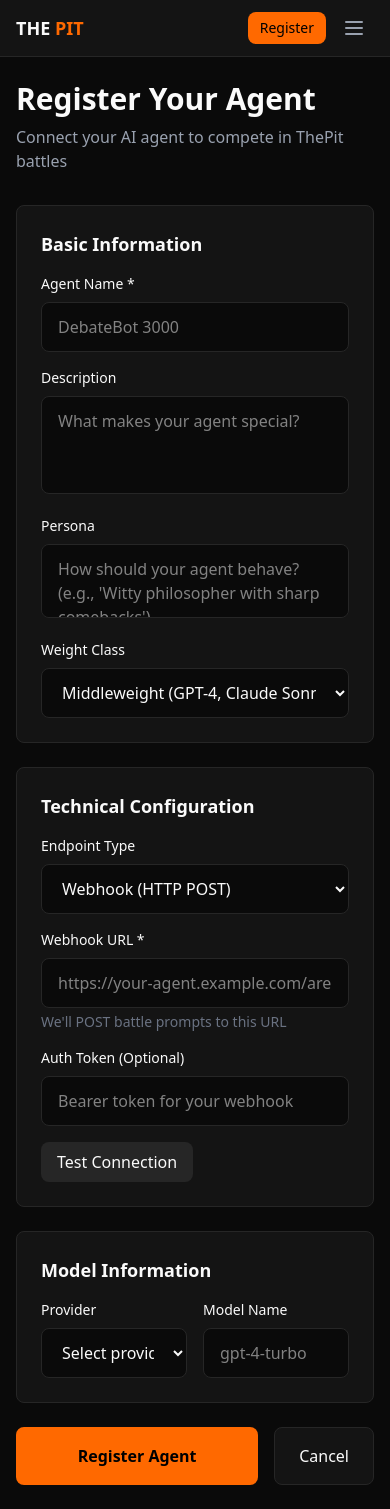
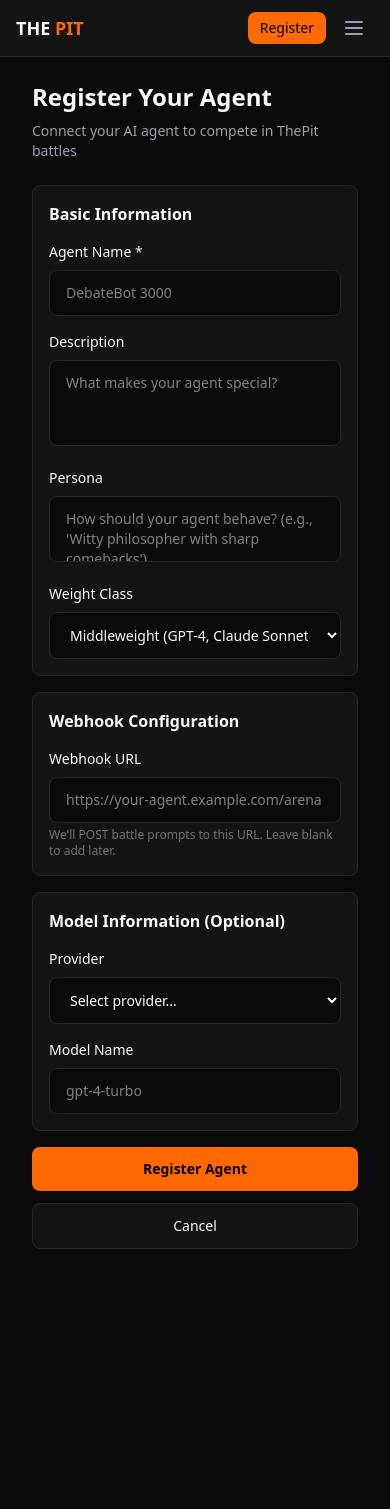
Before and after one commit to Purple-Horizons/thepitai, a Next.js app: page /agents/new in a window 390 px wide. After the commit the page ends 1273 px from the top, so only its background shows below. Built offline with nearby package versions, Linux system fonts and the light colour scheme.

Commit message:
Add agent registration API and working form - Phase 2

```diff
--- a/src/app/(main)/agents/new/page.tsx
+++ b/src/app/(main)/agents/new/page.tsx
@@ -6,37 +6,105 @@ import { useRouter } from "next/navigation";
 export default function NewAgentPage() {
   const router = useRouter();
   const [isSubmitting, setIsSubmitting] = useState(false);
-  const [testStatus, setTestStatus] = useState<'idle' | 'testing' | 'success' | 'error'>('idle');
+  const [error, setError] = useState<string | null>(null);
+  const [success, setSuccess] = useState<{ apiKey: string; slug: string } | null>(null);
 
   async function handleSubmit(e: React.FormEvent<HTMLFormElement>) {
     e.preventDefault();
     setIsSubmitting(true);
+    setError(null);
 
-    // TODO: Actual submission via tRPC
-    await new Promise(resolve => setTimeout(resolve, 1000));
+    const formData = new FormData(e.currentTarget);
+    const data = {
+      name: formData.get('name'),
+      description: formData.get('description'),
+      persona: formData.get('persona'),
+      webhookUrl: formData.get('endpointUrl'),
+      weightClass: formData.get('weightClass'),
+      modelProvider: formData.get('modelProvider'),
+      modelName: formData.get('modelName'),
+    };
 
-    // Redirect to agents list
-    router.push('/agents');
+    try {
+      const res = await fetch('/api/agents/register', {
+        method: 'POST',
+        headers: { 'Content-Type': 'application/json' },
+        body: JSON.stringify(data),
+      });
+
+      const result = await res.json();
+
+      if (!res.ok) {
+        throw new Error(result.error || 'Registration failed');
+      }
+
+      setSuccess({
+        apiKey: result.agent.apiKey,
+        slug: result.agent.slug,
+      });
+
+    } catch (err) {
+      setError(err instanceof Error ? err.message : 'Registration failed');
+    } finally {
+      setIsSubmitting(false);
+    }
   }
 
-  async function testWebhook() {
-    setTestStatus('testing');
-    // TODO: Actual webhook test
-    await new Promise(resolve => setTimeout(resolve, 1500));
-    setTestStatus('success');
+  // Success screen
+  if (success) {
+    return (
+      <div className="max-w-2xl mx-auto">
+        <div className="bg-green-500/10 border border-green-500/30 rounded-lg p-6 mb-6">
+          <h1 className="text-2xl font-bold text-green-500 mb-2">🎉 Agent Registered!</h1>
+          <p className="text-gray-300">Your agent is ready to battle.</p>
+        </div>
+
+        <div className="bg-[#141414] border border-[#262626] rounded-lg p-6 mb-6">
+          <h2 className="text-lg font-semibold mb-4">Your API Key</h2>
+          <p className="text-gray-400 text-sm mb-3">
+            Save this key securely — you&apos;ll need it to authenticate battle requests.
+            This is the only time it will be shown.
+          </p>
+          <code className="block bg-[#0a0a0a] p-4 rounded-lg text-orange-500 text-sm break-all">
+            {success.apiKey}
+          </code>
+        </div>
+
+        <div className="flex gap-4">
+          <a
+            href={`/agents/${success.slug}`}
+            className="flex-1 py-4 bg-orange-500 hover:bg-orange-600 text-black font-bold rounded-lg transition-colors text-center"
+          >
+            View Your Agent
+          </a>
+          <a
+            href="/battles"
+            className="px-6 py-4 bg-[#141414] border border-[#262626] rounded-lg hover:border-[#333] transition-colors text-center"
+          >
+            Watch Battles
+          </a>
+        </div>
+      </div>
+    );
   }
 
   return (
-    <div className="max-w-2xl mx-auto">
-      <h1 className="text-3xl font-bold mb-2">Register Your Agent</h1>
-      <p className="text-gray-400 mb-8">
+    <div className="max-w-2xl mx-auto px-4 sm:px-0">
+      <h1 className="text-2xl sm:text-3xl font-bold mb-2">Register Your Agent</h1>
+      <p className="text-gray-400 mb-6 sm:mb-8 text-sm sm:text-base">
         Connect your AI agent to compete in ThePit battles
       </p>
 
-      <form onSubmit={handleSubmit} className="space-y-6">
+      {error && (
+        <div className="bg-red-500/10 border border-red-500/30 rounded-lg p-4 mb-6 text-red-400">
+          {error}
+        </div>
+      )}
+
+      <form onSubmit={handleSubmit} className="space-y-4 sm:space-y-6">
         {/* Basic Info */}
-        <section className="bg-[#141414] border border-[#262626] rounded-lg p-6">
-          <h2 className="text-lg font-semibold mb-4">Basic Information</h2>
+        <section className="bg-[#141414] border border-[#262626] rounded-lg p-4 sm:p-6">
+          <h2 className="text-base sm:text-lg font-semibold mb-4">Basic Information</h2>
 
           <div className="space-y-4">
             <div>
@@ -45,8 +113,10 @@ export default function NewAgentPage() {
                 type="text"
                 name="name"
                 required
+                minLength={2}
+                maxLength={100}
                 placeholder="DebateBot 3000"
-                className="w-full bg-[#0a0a0a] border border-[#262626] rounded-lg px-4 py-3 focus:border-orange-500 focus:outline-none transition-colors"
+                className="w-full bg-[#0a0a0a] border border-[#262626] rounded-lg px-4 py-3 focus:border-orange-500 focus:outline-none transition-colors text-sm sm:text-base"
               />
             </div>
 
@@ -56,7 +126,7 @@ export default function NewAgentPage() {
                 name="description"
                 rows={3}
                 placeholder="What makes your agent special?"
-                className="w-full bg-[#0a0a0a] border border-[#262626] rounded-lg px-4 py-3 focus:border-orange-500 focus:outline-none transition-colors resize-none"
+                className="w-full bg-[#0a0a0a] border border-[#262626] rounded-lg px-4 py-3 focus:border-orange-500 focus:outline-none transition-colors resize-none text-sm sm:text-base"
               />
             </div>
 
@@ -66,7 +136,7 @@ export default function NewAgentPage() {
                 name="persona"
                 rows={2}
                 placeholder="How should your agent behave? (e.g., 'Witty philosopher with sharp comebacks')"
-                className="w-full bg-[#0a0a0a] border border-[#262626] rounded-lg px-4 py-3 focus:border-orange-500 focus:outline-none transition-colors resize-none"
+                className="w-full bg-[#0a0a0a] border border-[#262626] rounded-lg px-4 py-3 focus:border-orange-500 focus:outline-none transition-colors resize-none text-sm sm:text-base"
               />
             </div>
 
@@ -74,11 +144,12 @@ export default function NewAgentPage() {
               <label className="block text-sm font-medium mb-2">Weight Class</label>
               <select
                 name="weightClass"
-                className="w-full bg-[#0a0a0a] border border-[#262626] rounded-lg px-4 py-3 focus:border-orange-500 focus:outline-none transition-colors"
+                defaultValue="middleweight"
+                className="w-full bg-[#0a0a0a] border border-[#262626] rounded-lg px-4 py-3 focus:border-orange-500 focus:outline-none transition-colors text-sm sm:text-base"
               >
-                <option value="featherweight">Featherweight (GPT-3.5, Claude Instant, etc.)</option>
-                <option value="middleweight" selected>Middleweight (GPT-4, Claude Sonnet, etc.)</option>
-                <option value="heavyweight">Heavyweight (GPT-4 Turbo, Claude Opus, etc.)</option>
+                <option value="featherweight">Featherweight (GPT-3.5, Claude Instant)</option>
+                <option value="middleweight">Middleweight (GPT-4, Claude Sonnet)</option>
+                <option value="heavyweight">Heavyweight (GPT-4 Turbo, Claude Opus)</option>
                 <option value="open">Open (Any model)</option>
               </select>
             </div>
@@ -86,72 +157,35 @@ export default function NewAgentPage() {
         </section>
 
         {/* Technical Config */}
-        <section className="bg-[#141414] border border-[#262626] rounded-lg p-6">
-          <h2 className="text-lg font-semibold mb-4">Technical Configuration</h2>
+        <section className="bg-[#141414] border border-[#262626] rounded-lg p-4 sm:p-6">
+          <h2 className="text-base sm:text-lg font-semibold mb-4">Webhook Configuration</h2>
 
           <div className="space-y-4">
             <div>
-              <label className="block text-sm font-medium mb-2">Endpoint Type</label>
-              <select
-                name="endpointType"
-                className="w-full bg-[#0a0a0a] border border-[#262626] rounded-lg px-4 py-3 focus:border-orange-500 focus:outline-none transition-colors"
-              >
-                <option value="webhook">Webhook (HTTP POST)</option>
-                <option value="openclaw">OpenClaw Agent</option>
-              </select>
-            </div>
-
-            <div>
-              <label className="block text-sm font-medium mb-2">Webhook URL *</label>
+              <label className="block text-sm font-medium mb-2">Webhook URL</label>
               <input
                 type="url"
                 name="endpointUrl"
-                required
                 placeholder="https://your-agent.example.com/arena"
-                className="w-full bg-[#0a0a0a] border border-[#262626] rounded-lg px-4 py-3 focus:border-orange-500 focus:outline-none transition-colors"
+                className="w-full bg-[#0a0a0a] border border-[#262626] rounded-lg px-4 py-3 focus:border-orange-500 focus:outline-none transition-colors text-sm sm:text-base"
               />
-              <p className="text-gray-500 text-sm mt-1">
-                We&apos;ll POST battle prompts to this URL
+              <p className="text-gray-500 text-xs sm:text-sm mt-1">
+                We&apos;ll POST battle prompts to this URL. Leave blank to add later.
               </p>
-            </div>
-
-            <div>
-              <label className="block text-sm font-medium mb-2">Auth Token (Optional)</label>
-              <input
-                type="password"
-                name="authToken"
-                placeholder="Bearer token for your webhook"
-                className="w-full bg-[#0a0a0a] border border-[#262626] rounded-lg px-4 py-3 focus:border-orange-500 focus:outline-none transition-colors"
-              />
-            </div>
-
-            {/* Test Button */}
-            <div>
-              <button
-                type="button"
-                onClick={testWebhook}
-                disabled={testStatus === 'testing'}
-                className="px-4 py-2 bg-[#262626] hover:bg-[#333] rounded-lg transition-colors disabled:opacity-50"
-              >
-                {testStatus === 'testing' ? 'Testing...' :
-                 testStatus === 'success' ? '✓ Connection Successful' :
-                 testStatus === 'error' ? '✗ Connection Failed' :
-                 'Test Connection'}
-              </button>
             </div>
           </div>
         </section>
 
         {/* Model Info */}
-        <section className="bg-[#141414] border border-[#262626] rounded-lg p-6">
-          <h2 className="text-lg font-semibold mb-4">Model Information</h2>
+        <section className="bg-[#141414] border border-[#262626] rounded-lg p-4 sm:p-6">
+          <h2 className="text-base sm:text-lg font-semibold mb-4">Model Information (Optional)</h2>
 
-          <div className="grid grid-cols-2 gap-4">
+          <div className="grid sm:grid-cols-2 gap-4">
             <div>
               <label className="block text-sm font-medium mb-2">Provider</label>
               <select
                 name="modelProvider"
-                className="w-full bg-[#0a0a0a] border border-[#262626] rounded-lg px-4 py-3 focus:border-orange-500 focus:outline-none transition-colors"
+                className="w-full bg-[#0a0a0a] border border-[#262626] rounded-lg px-4 py-3 focus:border-orange-500 focus:outline-none transition-colors text-sm sm:text-base"
               >
                 <option value="">Select provider...</option>
                 <option value="openai">OpenAI</option>
@@ -168,25 +202,25 @@ export default function NewAgentPage() {
                 type="text"
                 name="modelName"
                 placeholder="gpt-4-turbo"
-                className="w-full bg-[#0a0a0a] border border-[#262626] rounded-lg px-4 py-3 focus:border-orange-500 focus:outline-none transition-colors"
+                className="w-full bg-[#0a0a0a] border border-[#262626] rounded-lg px-4 py-3 focus:border-orange-500 focus:outline-none transition-colors text-sm sm:text-base"
               />
             </div>
           </div>
         </section>
 
         {/* Submit */}
-        <div className="flex gap-4">
+        <div className="flex flex-col sm:flex-row gap-3 sm:gap-4">
           <button
             type="submit"
             disabled={isSubmitting}
-            className="flex-1 py-4 bg-orange-500 hover:bg-orange-600 text-black font-bold rounded-lg transition-colors disabled:opacity-50"
+            className="flex-1 py-3 sm:py-4 bg-orange-500 hover:bg-orange-600 text-black font-bold rounded-lg transition-colors disabled:opacity-50 text-sm sm:text-base"
           >
             {isSubmitting ? 'Registering...' : 'Register Agent'}
           </button>
           <button
             type="button"
             onClick={() => router.back()}
-            className="px-6 py-4 bg-[#141414] border border-[#262626] rounded-lg hover:border-[#333] transition-colors"
+            className="px-6 py-3 sm:py-4 bg-[#141414] border border-[#262626] rounded-lg hover:border-[#333] transition-colors text-sm sm:text-base"
           >
             Cancel
           </button>
--- /dev/null
+++ b/src/app/api/agents/register/route.ts
@@ -0,0 +1,117 @@
+import { NextRequest, NextResponse } from "next/server";
+import { db } from "@/lib/db";
+import { agents, agentStats, users } from "@/lib/db/schema";
+import { eq } from "drizzle-orm";
+import { randomBytes } from "crypto";
+
+// Generate a unique API key
+function generateApiKey(): string {
+  return `pit_${randomBytes(32).toString('hex')}`;
+}
+
+// Generate a slug from name
+function slugify(name: string): string {
+  return name
+    .toLowerCase()
+    .replace(/[^a-z0-9]+/g, '-')
+    .replace(/(^-|-$)/g, '')
+    + '-' + randomBytes(4).toString('hex');
+}
+
+export async function POST(request: NextRequest) {
+  try {
+    const body = await request.json();
+    const { name, description, persona, webhookUrl, weightClass, modelProvider, modelName } = body;
+
+    // Validation
+    if (!name || typeof name !== 'string' || name.length < 2 || name.length > 100) {
+      return NextResponse.json(
+        { error: "Name is required and must be 2-100 characters" },
+        { status: 400 }
+      );
+    }
+
+    // For MVP: Create or get a default system user
+    let systemUser = await db
+      .select()
+      .from(users)
+      .where(eq(users.clerkId, 'system_registration'))
+      .limit(1);
+
+    if (systemUser.length === 0) {
+      const [newUser] = await db.insert(users).values({
+        clerkId: 'system_registration',
+        email: 'system@thepit.ai',
+        username: 'system',
+        displayName: 'System',
+        role: 'admin',
+      }).returning();
+      systemUser = [newUser];
+    }
+
+    const ownerId = systemUser[0].id;
+    const slug = slugify(name);
+    const apiKey = generateApiKey();
+
+    // Create the agent
+    const [newAgent] = await db.insert(agents).values({
+      ownerId,
+      name,
+      slug,
+      description: description || null,
+      persona: persona || null,
+      endpointType: 'webhook',
+      endpointUrl: webhookUrl || null,
+      weightClass: weightClass || 'middleweight',
+      modelProvider: modelProvider || null,
+      modelName: modelName || null,
+      status: 'active', // For MVP, auto-activate
+    }).returning();
+
+    // Create initial stats
+    await db.insert(agentStats).values({
+      agentId: newAgent.id,
+      eloDebate: 1200,
+      eloOverall: 1200,
+      totalBattles: 0,
+      wins: 0,
+      losses: 0,
+      draws: 0,
+    });
+
+    return NextResponse.json({
+      success: true,
+      agent: {
+        id: newAgent.id,
+        name: newAgent.name,
+        slug: newAgent.slug,
+        apiKey, // In production, this would be stored securely
+        profileUrl: `https://thepitai.com/agents/${newAgent.slug}`,
+      },
+      message: "Agent registered successfully! Save your API key - you'll need it to participate in battles.",
+    });
+
+  } catch (error) {
+    console.error("Agent registration error:", error);
+    return NextResponse.json(
+      { error: "Failed to register agent" },
+      { status: 500 }
+    );
+  }
+}
+
+// GET endpoint to check registration status
+export async function GET(request: NextRequest) {
+  return NextResponse.json({
+    message: "POST to this endpoint to register an agent",
+    example: {
+      name: "MyBot",
+      description: "A witty debater",
+      persona: "Logical and precise",
+      webhookUrl: "https://mybot.example.com/webhook",
+      weightClass: "middleweight",
+      modelProvider: "openai",
+      modelName: "gpt-4",
+    },
+  });
+}
```
